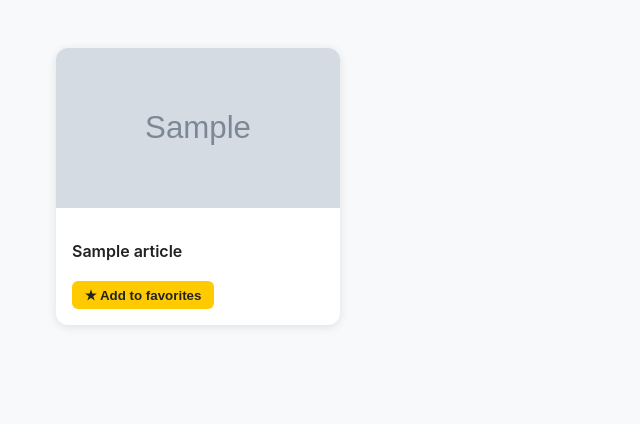
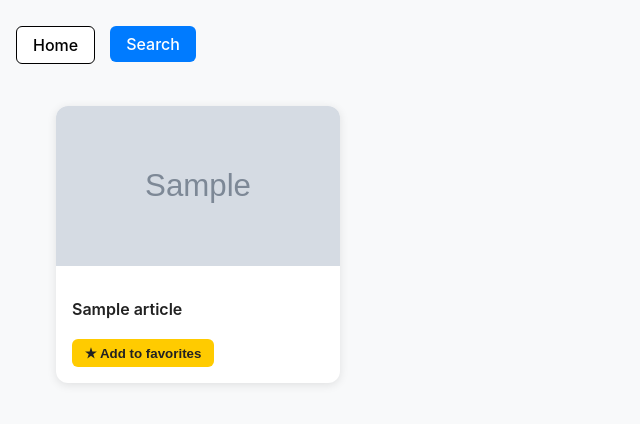
Before and after one commit to CiroManuelPenna/Notiziona, a Flask app: template templates/index.html in a window 1280 px wide. Shown: the top 424 px of the page, without its empty margins (0-640 px from the left). Run offline with Flask 3, Linux system fonts and the light colour scheme; the template is opened without the code that fills it: most values are stand-ins (such as "Sample title", 1, 10 or a date in 2020); grey boxes marked "Sample" are stand-in pictures.

Commit message:
Added buttons to help user navigate between pages

```diff
--- a/static/css/main.css
+++ b/static/css/main.css
@@ -74,3 +74,36 @@ a {
   background-color: white;/*#ff9800;*/
   border: 1px solid black;
 }
+
+nav {
+    background:#f8f9fa;
+    padding: 10px 0;
+}
+
+nav ul {
+    list-style: none;
+    display: flex;
+    justify-content: left;
+    gap: 15px;
+    margin: 0;
+    padding: 0;
+}
+
+nav li {
+    margin: 0;
+    padding: 0;
+}
+
+nav a {
+    display: inline-block;
+    padding: 8px 16px;
+    background: #007BFF;
+    color: white;
+    text-decoration: none;
+    border-radius: 6px;
+    font-weight: 500;
+}
+
+nav a:hover {
+    background: #005fcc;
+}
--- a/templates/base.html
+++ b/templates/base.html
@@ -7,6 +7,12 @@
     {% block head %}{% endblock %}
 </head>
 <body>
+     <nav>
+        <ul>
+            <li><a href="{{ url_for('index') }}" id="home_page_button">Home</a></li>
+            <li><a href="{{ url_for('search_page') }}" id="search_page_button">Search</a></li>
+        </ul>
+    </nav>
     {% block body %}{% endblock %}
 </body>
 </html>
--- a/templates/index.html
+++ b/templates/index.html
@@ -1,7 +1,13 @@
 {% extends 'base.html' %}
 
 {% block head %}
-
+<style>
+  #home_page_button{
+    background-color: white;
+    border: 1px solid black;
+    color: black;
+  }
+</style>
 {% endblock %}
 
 {% block body %}
```
Also changed, not shown: templates/search_page.html (+7 -1 lines).
